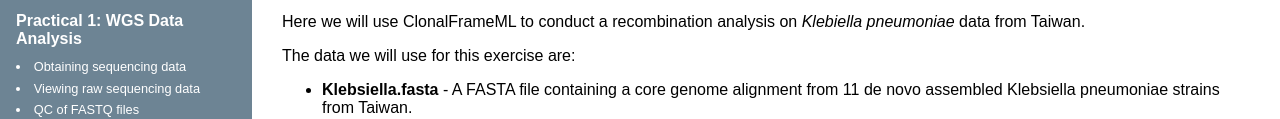
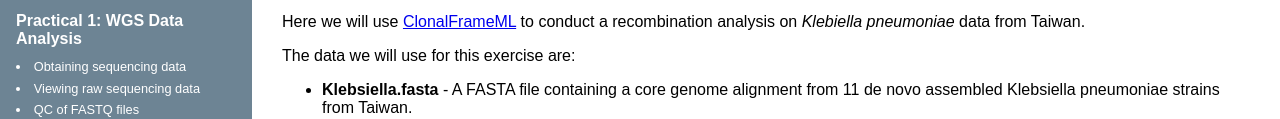
Before and after one commit to bensobkowiak/BioinformaticsCourse, a plain HTML site: page Practicals/Recombination.html in a window 1280 px wide. Shown: the part 344-463 px from the top of the page. Drawn offline with Linux system fonts and the light colour scheme.

Commit message:
Update Recombination.html

```diff
--- a/Practicals/Recombination.html
+++ b/Practicals/Recombination.html
@@ -96,7 +96,7 @@
 <p>Detecting recombination in whole genome sequencing (WGS) data typically involves identifying regions of elevated sequence divergence or patterns inconsistent with inheritance by descent. For example, this can manifest as sections of the genome or mutations that are inconsistent with a constructed phylogeny. Sections of the genome that are likely recombination hotspots can then be masked in alignments to reduce bias caused by these events.</p>
 <p>Tools such as Gubbins, ClonalFrameML, and BRATNextGen analyze genome assemblies to detect recombination hotspots and estimate the relative contribution of recombination versus mutation. </p>
 <p>When working with genome assemblies, recombination detection often requires accurate alignment and consideration of reference bias, as fragmented or misassembled regions can obscure true recombination signals.</p>
-<p>Here we will use ClonalFrameML to conduct a recombination analysis on <em>Klebiella pneumoniae</em> data from Taiwan.</p>
+<p>Here we will use <a href="https://github.com/xavierdidelot/ClonalFrameML">ClonalFrameML</a> to conduct a recombination analysis on <em>Klebiella pneumoniae</em> data from Taiwan.</p>
 <p>The data we will use for this exercise are:</p>
 <ul>
 <li>
```
